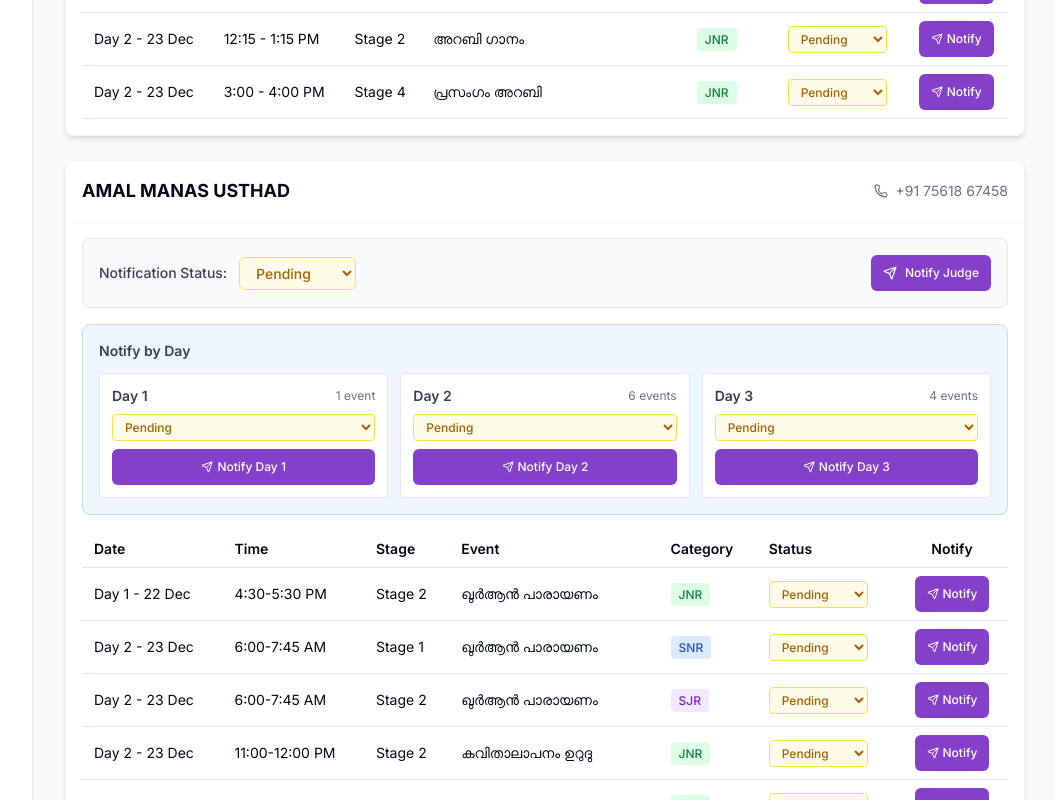
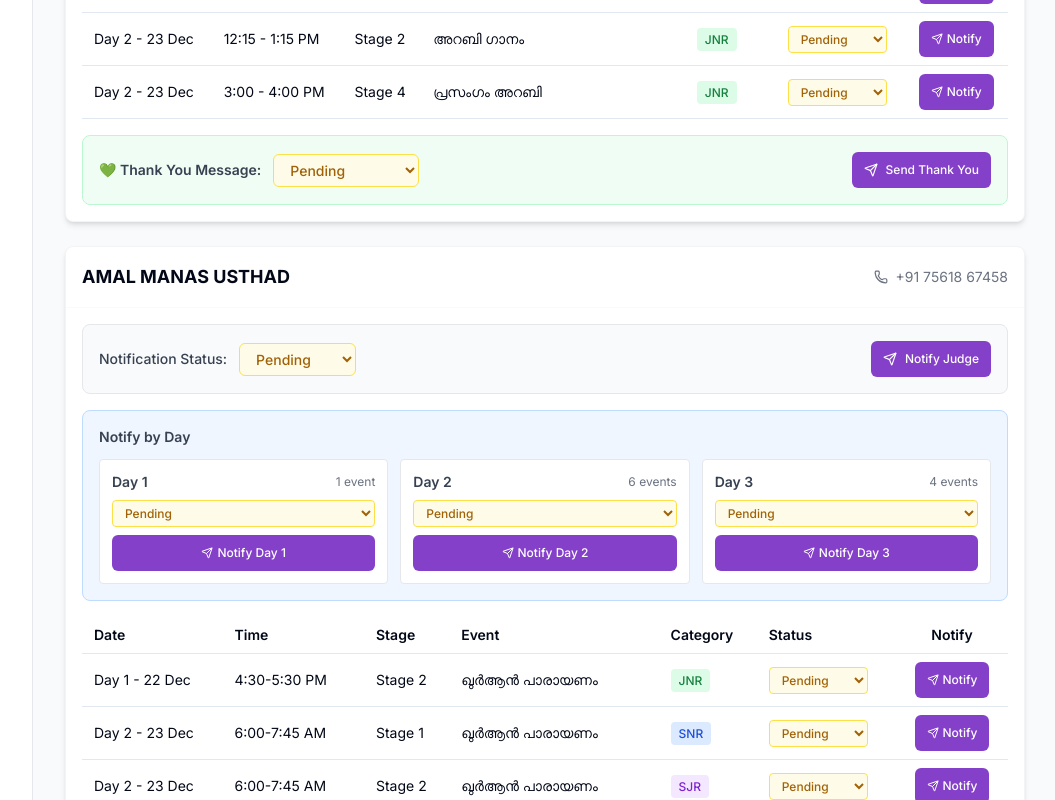
Before and after one commit to HaneenHyder/sargolsavam-website, a Next.js app in the folder frontend/: page /admin/judges-notification in a window 1280 px wide. Shown: the part 1000-1800 px from the top of the page, without its empty margins (223-1278 px from the left). Built offline with nearby package versions, Linux system fonts and the light colour scheme; sample sign-in values are in the browser's storage.

Commit message:
Add thank you notification section below each judge's schedule

```diff
--- a/frontend/app/admin/judges-notification/page.tsx
+++ b/frontend/app/admin/judges-notification/page.tsx
@@ -508,6 +508,38 @@ export default function JudgesNotificationPage() {
         }));
     };
 
+    // Track thank you notification status for each judge
+    const [thankYouStatus, setThankYouStatus] = useState<{ [key: string]: string }>(() => {
+        const initialStatus: { [key: string]: string } = {};
+        judgesSchedule.forEach(judge => {
+            initialStatus[judge.name] = 'Pending';
+        });
+        return initialStatus;
+    });
+
+    // Handle thank you notification
+    const handleThankYouNotify = (judgeName: string, phone: string) => {
+        if (!phone) {
+            alert(`No phone number available for ${judgeName}`);
+            return;
+        }
+        // TODO: Implement actual notification logic (SMS/WhatsApp)
+        alert(`Thank you message sent to ${judgeName} at ${phone}\n\nMessage: "Thank you for your valuable time and dedication as a judge for Sargolsavam 2025!"`);
+        // Update status to 'Sent'
+        setThankYouStatus(prev => ({
+            ...prev,
+            [judgeName]: 'Sent'
+        }));
+    };
+
+    // Handle thank you status change
+    const handleThankYouStatusChange = (judgeName: string, newStatus: string) => {
+        setThankYouStatus(prev => ({
+            ...prev,
+            [judgeName]: newStatus
+        }));
+    };
+
     return (
         <div className="space-y-6">
             {/* Header */}
@@ -625,8 +657,8 @@ export default function JudgesNotificationPage() {
                                                     value={dayStatus}
                                                     onChange={(e) => handleDayStatusChange(judge.name, day, e.target.value)}
                                                     className={`px-2 py-1 border rounded text-xs font-medium focus:outline-none focus:ring-1 focus:ring-primary ${dayStatus === 'Pending' ? 'bg-yellow-50 border-yellow-300 text-yellow-700' :
-                                                            dayStatus === 'Notified' ? 'bg-blue-50 border-blue-300 text-blue-700' :
-                                                                'bg-green-50 border-green-300 text-green-700'
+                                                        dayStatus === 'Notified' ? 'bg-blue-50 border-blue-300 text-blue-700' :
+                                                            'bg-green-50 border-green-300 text-green-700'
                                                         }`}
                                                 >
                                                     <option value="Pending">Pending</option>
@@ -712,6 +744,36 @@ export default function JudgesNotificationPage() {
                                     </tbody>
                                 </table>
                             </div>
+
+                            {/* Thank You Notification Row */}
+                            <div className="mt-4 p-4 bg-green-50 rounded-lg border border-green-200">
+                                <div className="flex flex-col sm:flex-row items-start sm:items-center justify-between gap-4">
+                                    <div className="flex items-center gap-3">
+                                        <span className="text-sm font-semibold text-gray-700">💚 Thank You Message:</span>
+                                        <select
+                                            value={thankYouStatus[judge.name] || 'Pending'}
+                                            onChange={(e) => handleThankYouStatusChange(judge.name, e.target.value)}
+                                            className={`px-3 py-1.5 border rounded-md text-sm font-medium focus:outline-none focus:ring-2 focus:ring-primary ${thankYouStatus[judge.name] === 'Pending' ? 'bg-yellow-50 border-yellow-300 text-yellow-700' :
+                                                    thankYouStatus[judge.name] === 'Sent' ? 'bg-blue-50 border-blue-300 text-blue-700' :
+                                                        'bg-green-50 border-green-300 text-green-700'
+                                                }`}
+                                        >
+                                            <option value="Pending">Pending</option>
+                                            <option value="Sent">Sent</option>
+                                            <option value="Acknowledged">Acknowledged</option>
+                                        </select>
+                                    </div>
+                                    <Button
+                                        onClick={() => handleThankYouNotify(judge.name, judge.phone)}
+                                        size="sm"
+                                        className="gap-2 bg-green-600 hover:bg-green-700"
+                                        disabled={!judge.phone}
+                                    >
+                                        <Send size={14} />
+                                        Send Thank You
+                                    </Button>
+                                </div>
+                            </div>
                         </CardContent>
                     </Card>
                 ))}
```
